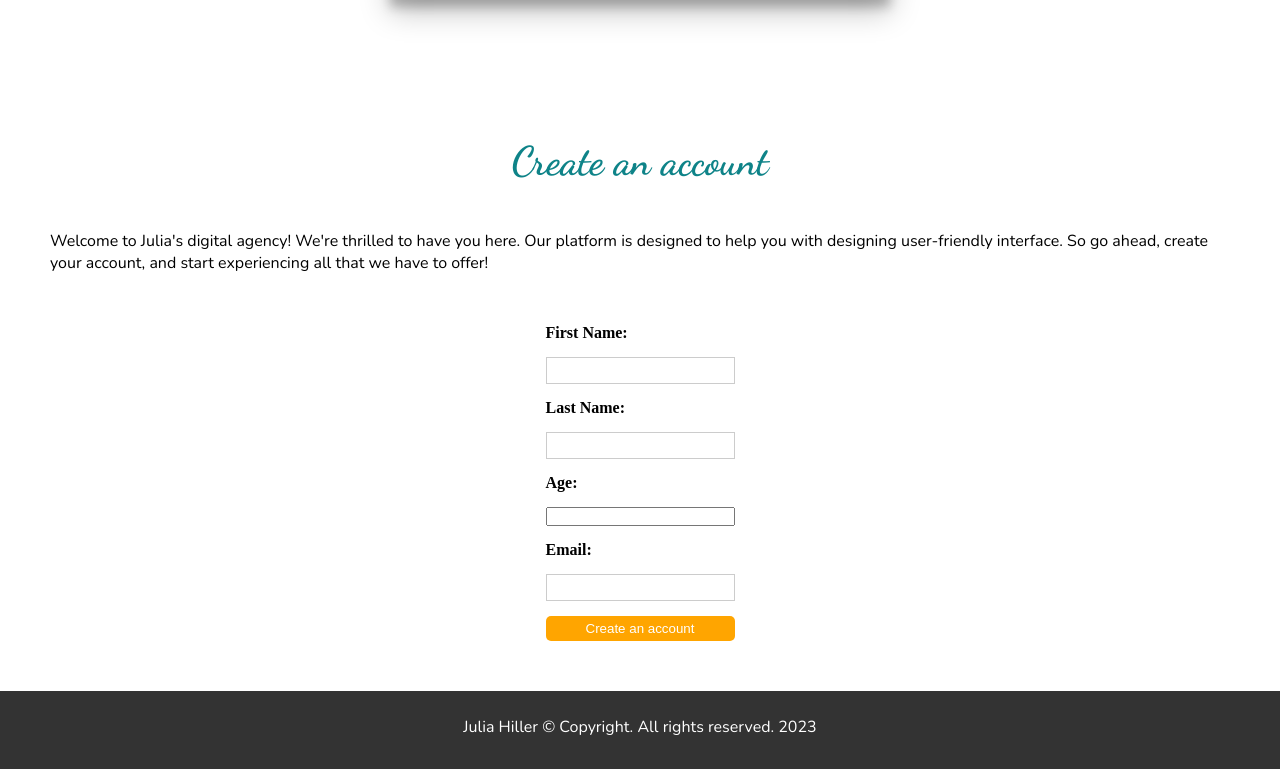
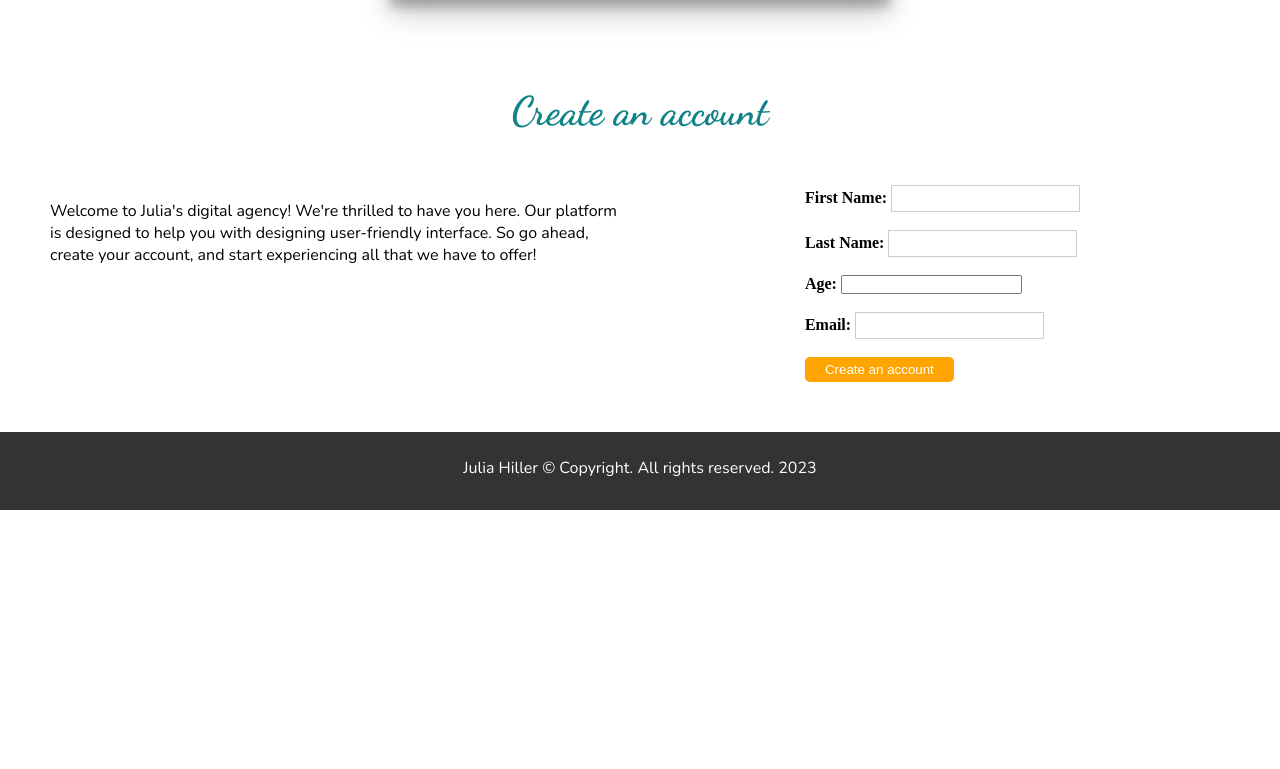
Before and after one commit to juliebefana/My-responsive-website, a plain HTML site: page index.html in a window 1280 px wide. Shown: the part 1319-2088 px from the top of the page. After the commit the page ends 1829 px from the top, so only its background shows below. Drawn offline with nearby package versions, Linux system fonts and the light colour scheme.

Commit message:
Working on login form

```diff
--- a/index.html
+++ b/index.html
@@ -21,7 +21,7 @@
         <ul>
           <li><a href="#">Home</a></li>
           <li><a href="#skill-box">My skills</a></li>
-          <li><a href="#">Contact me</a></li>
+          <li><a href="#contact-form">Create an account</a></li>
         </ul>
       </nav>
     </header>
@@ -56,6 +56,8 @@
                 </div>
             </section>
 
+<!-----Animated skill bar---->
+
             <section class="skill-bar">
               <li><h3>HTML</h3>
                 <span class="bar"><span class="html"></span></span>
@@ -73,22 +75,22 @@
 
 <!-----Contact form---->
 
-            <section class="contact-form">
-              <div class="login">
+            <section id="contact-form">
               <div class="info">
                 <h1>Create an account</h1>
               </div>
-                  <div><p>Welcome to Julia's digital agency! We're thrilled to have you here. Our platform is designed to help you with designing user-friendly interface. So go ahead, create your account, and start experiencing all that we have to offer!</p></div>
+              <div class="login">
+                <div class="login-info"><p>Welcome to Julia's digital agency! We're thrilled to have you here. Our platform is designed to help you with designing user-friendly interface. So go ahead, create your account, and start experiencing all that we have to offer!</p></div>
                 <div class="form">
                   <form>
                     <label for="name">First Name:</label>
-                          <input type="text" id="name" name="name">
+                    <input type="text" id="name" name="name"><br><br>
                     <label for="lastName">Last Name:</label>
-                          <input type="text" id="lastName" name="lastName">
+                    <input type="text" id="lastName" name="lastName"><br><br>
                     <label for="age">Age:</label>
-                          <input type="number" id="age" name="age">
+                    <input type="number" id="age" name="age"><br><br>
                     <label for="email">Email:</label>
-                          <input type="email" id="email" name="email">
+                    <input type="email" id="email" name="email"><br><br>
                     <button type="submit">Create an account</button>
                   </form>
                 </div>
--- a/style.css
+++ b/style.css
@@ -27,10 +27,11 @@
     font-family: 'Dancing Script', cursive;
   }
 
-  .contact-form h1 {
+  #contact-form h1 {
     color: #0E8388;
     font-family: 'Dancing Script', cursive;
     font-size: 40px;
+    text-align: center;
   }
 
   .main-content {
@@ -79,9 +80,11 @@
   }
 
   nav a {
-    text-decoration: none;
+    text-decoration:none;
+    text-transform: uppercase;
     color: #0E8388;
     text-align: left;
+    font-size: 13px;
   }
 
   header nav ul li a:hover {
@@ -95,6 +98,7 @@
 
   .login {
     display: grid;
+    grid-template-columns: 1fr 1fr;
     justify-items: center;
     gap: 30px;
     margin: 20px;
@@ -102,13 +106,7 @@
 
   }
 
-  form {
-    display: grid;
-    gap: 15px;
 
-
-    margin-top: 20px;
-  }
 
   label {
     font-weight: bold;
```
Lines whose indentation alone changed are shown as unchanged.
